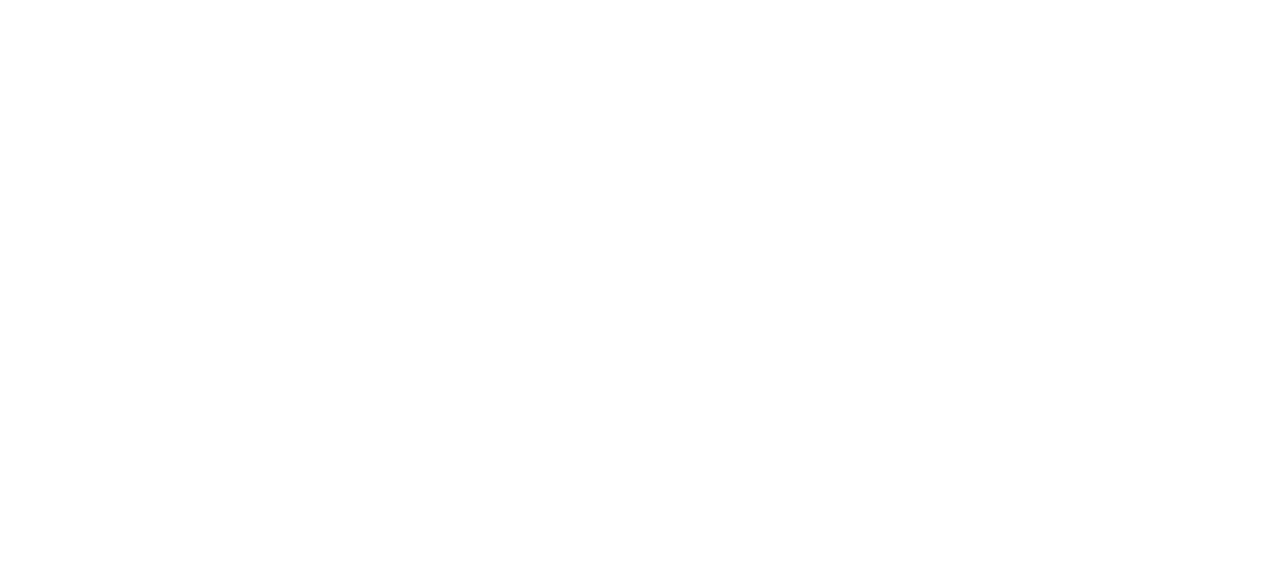
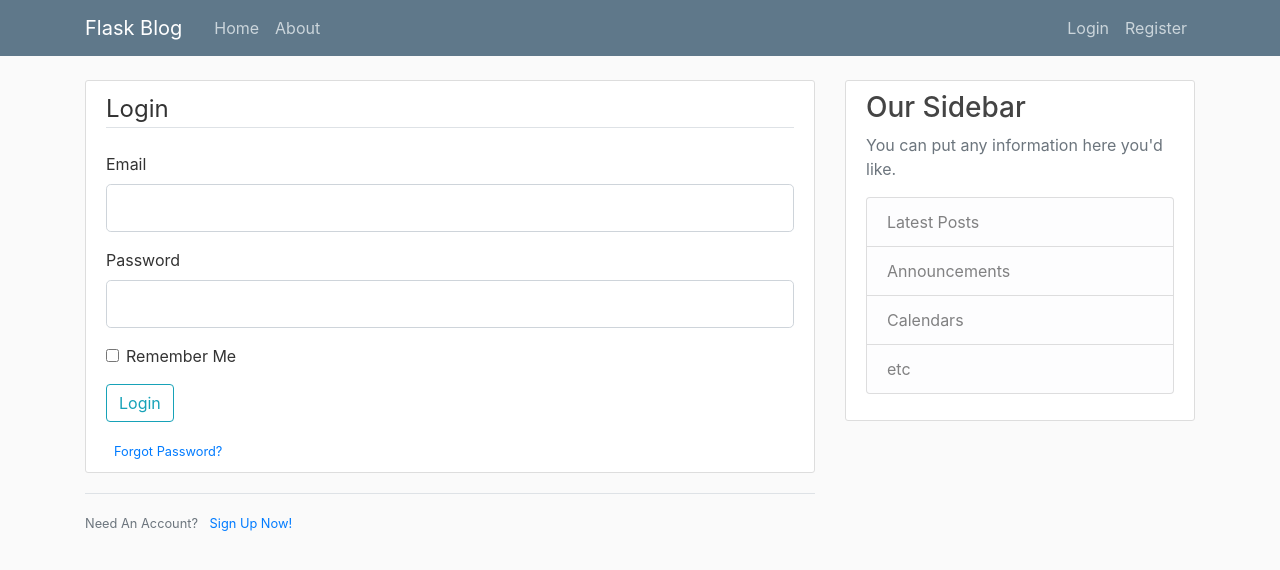
Before and after one commit to arbhassan/flask_blog, a Flask app: page /login in a window 1280 px wide. Before the commit the part shown is empty. Shown: the top 570 px of the page. Run offline with Flask 2, Linux system fonts and the light colour scheme; some libraries are stand-ins or nearby versions.

Commit message:
Completed 3rd Video

```diff
--- a/flaskblog.py
+++ b/flaskblog.py
@@ -38,7 +38,13 @@ def register():
     return render_template('register.html', title='Register', form=form)
 
 
-@app.route("/login")
+@app.route("/login", methods=['GET', 'POST'])
 def login():
     form = LoginForm()
+    if form.validate_on_submit():
+        if form.email.data == 'admin@blog.com' and form.password.data == 'password':
+            flash('You have been logged in!', 'success')
+            return redirect(url_for('home'))
+        else:
+            flash('Login Unsuccessful. Please check username and password', 'danger')
     return render_template('login.html', title='Login', form=form)
--- a/templates/login.html
+++ b/templates/login.html
@@ -0,0 +1,55 @@
+{% extends "layout.html" %}
+{% block content %}
+    <div class="content-section">
+        <form method="POST" action="">
+            {{ form.hidden_tag() }}
+            <fieldset class="form-group">
+                <legend class="border-bottom mb-4">Login</legend>
+
+                <div class="form-group">
+                    {{ form.email.label(class="form-control-label") }}
+                    {% if form.email.errors %}
+                    {{ form.email(class="form-control form-control-lg is-invalid") }}
+                    <div class="invalid-feedback">
+                        {% for error in form.email.errors %}
+                        <span>{{ error }}</span>
+                        {% endfor %}
+                    </div>
+                {% else %}
+                    {{ form.email(class="form-control form-control-lg" ) }}
+                {% endif %}
+            </div>
+                <div class="form-group">
+                    {{ form.password.label(class="form-control-label") }}
+                    {% if form.password.errors %}
+                    {{ form.password(class="form-control form-control-lg is-invalid") }}
+                    <div class="invalid-feedback">
+                        {% for error in form.password.errors %}
+                        <span>{{ error }}</span>
+                        {% endfor %}
+                    </div>
+                {% else %}
+                    {{ form.password(class="form-control form-control-lg" ) }}
+                {% endif %}
+            </div>
+            <div class="form-check">
+                {{ form.remember(class="form-check-input") }}
+                {{ form.remember.label(class="form-check-label") }}
+
+            </div>
+            </fieldset>
+            <div class="form-group">
+                {{ form.submit(class="btn btn-outline-info") }}
+            </div>
+            <small class="text-muted ml-2">
+                <a href="#">Forgot Password?</a>
+            </small>
+        </form>
+    </div>
+    <div class="border-top pt-3">
+        <small class="text-muted">
+            Need An Account? <a class="ml-2" href="{{ url_for('register') }}">Sign Up Now!</a>
+        </small>
+
+    </div>
+{% endblock content %}
```
Also changed, not shown: templates/register.html (+41 -4 lines).
